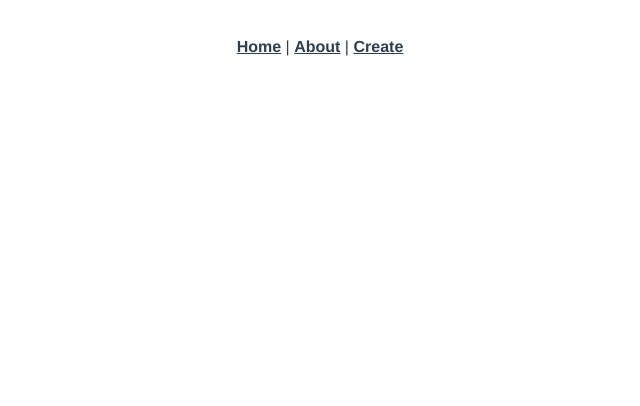
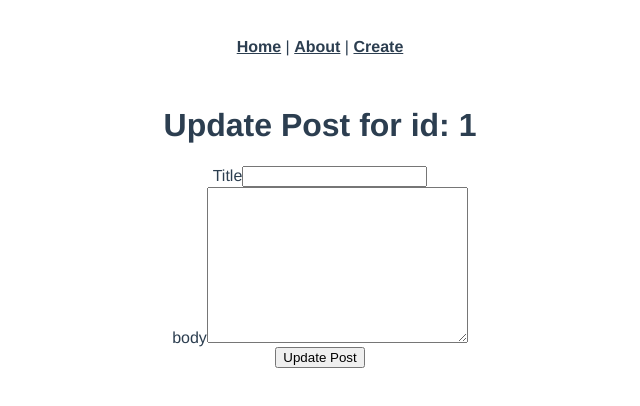
Before and after one commit to HananMohammed/vue-graph-ql, a Vue app: page /update/1/edit in a window 1280 px wide. Shown: the top 406 px of the page, without its empty margins (320-960 px from the left). Built offline with nearby package versions, Linux system fonts and the light colour scheme; what @vue/apollo-components, @vue/apollo-option would draw is missing.

Commit message:
Vue Apollo Mutations - Updating Posts

```diff
--- a/src/main.js
+++ b/src/main.js
@@ -8,7 +8,7 @@
   createHttpLink,
   InMemoryCache,
 } from "@apollo/client/core";
-import VueApolloComponents from '@vue/apollo-components'
+import VueApolloComponents from "@vue/apollo-components";
 import { createApolloProvider } from "@vue/apollo-option";
 
 // HTTP connection to the API
@@ -22,5 +22,17 @@
 
 const apolloProvider = createApolloProvider({
   defaultClient: apolloClient,
+  defaultOptions: {
+    // apollo options applied to all queries in components
+    $query: {
+      loadingKey: "loading",
+      fetchPolicy: "cache-and-network",
+    },
+  },
 });
-createApp(App).use(store).use(router).use(apolloProvider).use(VueApolloComponents).mount("#app");
+createApp(App)
+  .use(store)
+  .use(router)
+  .use(apolloProvider)
+  .use(VueApolloComponents)
+  .mount("#app");
--- a/src/router/index.js
+++ b/src/router/index.js
@@ -28,6 +28,12 @@
     component: () =>
       import(/* webpackChunkName: "about" */ "../views/Create.vue"),
   },
+  {
+    path: "/update/:id/edit",
+    name: "update",
+    component: () =>
+        import(/* webpackChunkName: "about" */ "../views/Update.vue"),
+  },
 ];
 
 const router = createRouter({
--- a/src/views/Post.vue
+++ b/src/views/Post.vue
@@ -1,6 +1,9 @@
 <template>
   <div class="about">
     <h1>This is an Post page for id {{ $route.params.id }}</h1>
+    <div>
+      <router-link :to="{name:'update', params : {id : $route.params.id}}"> Update</router-link>
+    </div>
     <div>
       <div v-if="$apollo.queries.post.loading">loading.....</div>
       <div v-else>
--- /dev/null
+++ b/src/views/Update.vue
@@ -0,0 +1,108 @@
+<template>
+  <div>
+    <h1>Update Post for id: {{ $route.params.id }}</h1>
+    <div class="error">{{ error }}</div>
+    <div>
+      <form action="#" @submit.prevent="updatePost">
+        <div>
+          <label for="title">Title</label>
+          <input v-model="title" type="text" name="title" id="title" />
+        </div>
+        <div>
+          <label for="body">body</label>
+          <textarea
+            cols="30"
+            rows="10"
+            v-model="body"
+            name="body"
+            id="body"
+          ></textarea>
+        </div>
+        <div>
+          <button>Update Post</button>
+          <div v-if="loading">loading....</div>
+        </div>
+      </form>
+    </div>
+  </div>
+</template>
+<script>
+import gql from "graphql-tag";
+
+export default {
+  name: "UpdatePost",
+  data() {
+    return {
+      title: "",
+      body: "",
+      error: null,
+      loading: false,
+    };
+  },
+  watch: {
+    post(newPost) {
+      this.title = newPost.title;
+      this.body = newPost.body;
+    },
+  },
+  apollo: {
+    // Simple query that will update the 'hello' vue property
+    post: {
+      query: gql`
+        query getPost($id: ID!) {
+          post(id: $id) {
+            title
+            body
+          }
+        }
+      `,
+      variables() {
+        return {
+          id: this.$route.params.id,
+        };
+      },
+    },
+  },
+  methods: {
+    updatePost() {
+      this.loading = true;
+      this.$apollo
+        .mutate({
+          mutation: gql`
+            mutation updatePost($id: ID!, $title: String!, $body: String!) {
+              updatePost(id: $id, title: $title, body: $body) {
+                id
+                title
+                body
+                created_at
+              }
+            }
+          `,
+          variables: {
+            id: this.$route.params.id,
+            title: this.title,
+            body: this.body,
+          },
+        })
+        .then((data) => {
+          this.loading = false;
+          this.$router.push({ name: "home" });
+        })
+        .catch((error) => {
+          this.loading = false;
+          const key = Object.keys(
+            error.graphQLErrors[0].extensions.validation
+          )[0];
+          this.error = error.graphQLErrors[0].extensions.validation[key][0];
+          console.log(key);
+        });
+    },
+  },
+};
+</script>
+<style>
+.error {
+  color: red;
+  margin-bottom: 12px;
+}
+</style>
```
